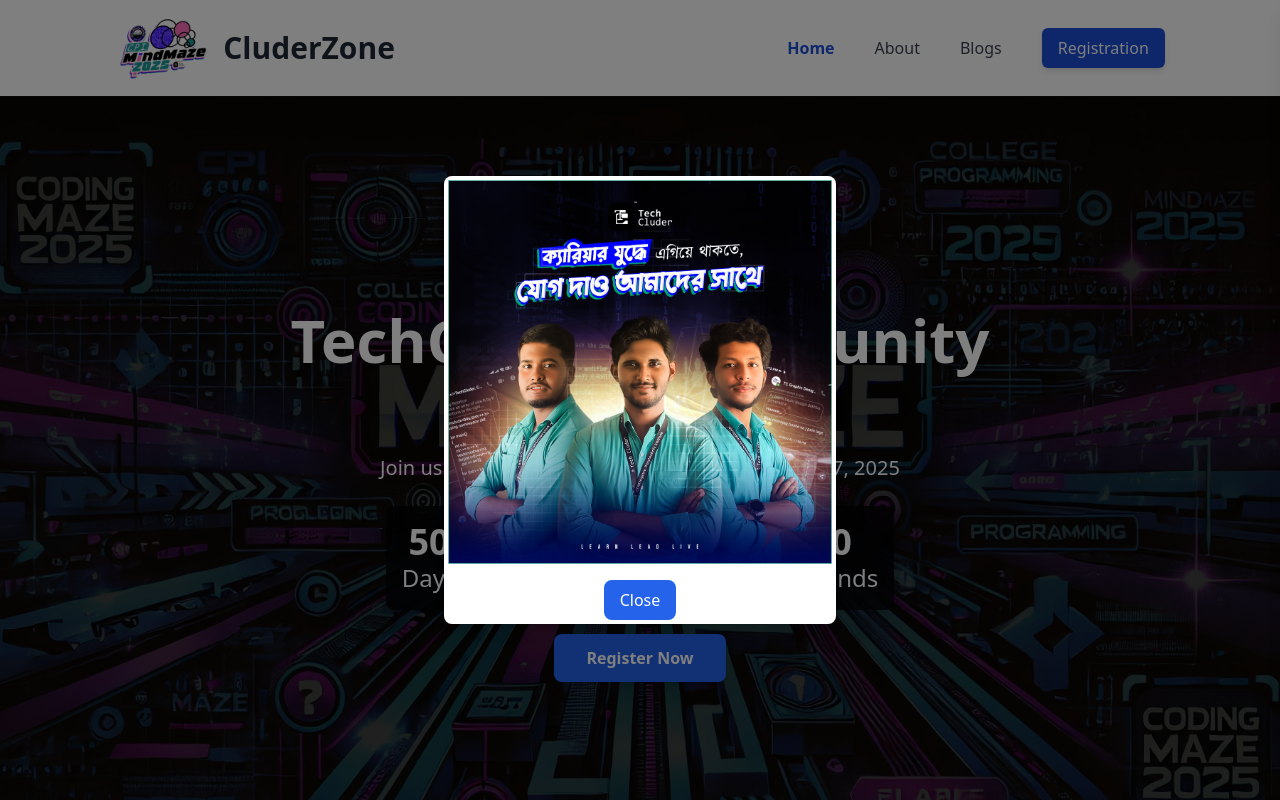
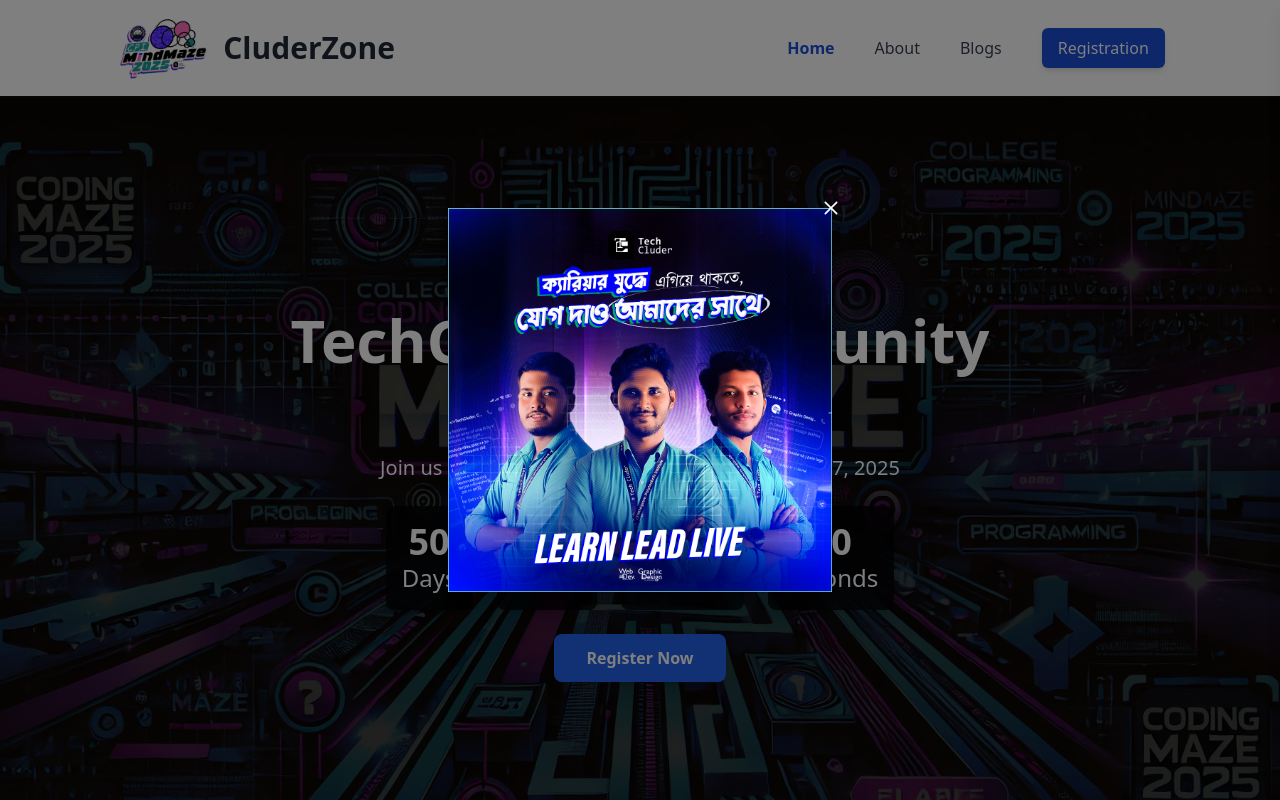
Before and after one commit to ayaj-uddin-24/cluderzone, a React (Vite) app in the folder frontend/: page / in a window 1280 px wide. Shown: the top 800 px of the page. Built offline with nearby package versions, Linux system fonts and the light colour scheme; no server answers.

Commit message:
Updated popup and logo

```diff
--- a/frontend/index.html
+++ b/frontend/index.html
@@ -2,7 +2,7 @@
 <html lang="en">
   <head>
     <meta charset="UTF-8" />
-    <link rel="icon" type="image/svg+xml" href="/vite.svg" />
+    <link rel="icon" type="image/svg+xml" href="/logo.png" />
     <meta name="viewport" content="width=device-width, initial-scale=1.0" />
     <title>Cluder Zone | Home</title>
   </head>
--- a/frontend/src/App.jsx
+++ b/frontend/src/App.jsx
@@ -1,5 +1,5 @@
 import React from "react";
-import { BrowserRouter, Route, Routes } from "react-router-dom";
+import { BrowserRouter, Navigate, Route, Routes } from "react-router-dom";
 import Navbar from "./components/Navbar";
 import Registration from "./pages/Registration";
 import Footer from "./components/Footer";
@@ -17,6 +17,7 @@
       <Navbar />
       <Routes>
         <Route path="/" element={<Home />} />
+        <Route path="/home" element={<Navigate to={"/"} />} />
         <Route path="/registration" element={<Registration />} />
         <Route path="/about" element={<About />} />
         <Route path="/blogs" element={<Blogs />} />
--- a/frontend/src/components/BlogSection.jsx
+++ b/frontend/src/components/BlogSection.jsx
@@ -13,7 +13,7 @@
   }, [posts]);
 
   return (
-    <section className="bg-white text-black mb-10 px-5 sm:px-[5vw] md:px-[7vw] lg:px-[9vw]">
+    <section className="bg-white text-black mt-30 mb-10 px-5 sm:px-[5vw] md:px-[7vw] lg:px-[9vw]">
       {/* Section Title */}
       <h1
         className="text-4xl text-center font-bold mt-5"
--- a/frontend/src/components/Footer.jsx
+++ b/frontend/src/components/Footer.jsx
@@ -1,5 +1,6 @@
 import React from "react";
 import { FaFacebook, FaTwitter, FaInstagram, FaLinkedin } from "react-icons/fa";
+import { Link } from "react-router-dom";
 
 const Footer = () => {
   return (
@@ -20,13 +21,13 @@
           <ul className="flex justify-center space-x-8 text-sm font-medium">
             {["Home", "About", "Blogs", "Registration"].map((link) => (
               <li key={link}>
-                <a
-                  href={`#${link.toLowerCase()}`}
+                <Link
+                  to={`/${link.toLowerCase()}`}
                   className="hover:text-gray-400 transition-colors"
                   aria-label={`Navigate to ${link}`}
                 >
                   {link}
-                </a>
+                </Link>
               </li>
             ))}
           </ul>
--- a/frontend/src/components/HomeBanner.jsx
+++ b/frontend/src/components/HomeBanner.jsx
@@ -32,7 +32,7 @@
 
   return (
     <section
-      className="relative bg-cover bg-center h-screen"
+      className="relative bg-cover bg-center h-[500px] sm:h-screen"
       style={{
         backgroundImage: "url('../../public/banner.webp')",
       }}
--- a/frontend/src/components/Mission.jsx
+++ b/frontend/src/components/Mission.jsx
@@ -2,7 +2,7 @@
 
 const Mission = () => {
   return (
-    <div className="my-10 px-5 sm:px-[5vw] md:px-[7vw] lg:px-[9vw]">
+    <div className="mt-5 sm:my-10 px-5 sm:px-[5vw] md:px-[7vw] lg:px-[9vw]">
       {/* Section Title */}
       <h1 className="text-4xl font-bold text-center" aria-label="Our Mission">
         Our Mission
--- a/frontend/src/pages/Home.jsx
+++ b/frontend/src/pages/Home.jsx
@@ -3,6 +3,7 @@
 import Events from "../components/Events";
 import Mission from "../components/Mission";
 import BlogSection from "../components/BlogSection";
+import { RxCross2 } from "react-icons/rx";
 
 const Home = () => {
   const [showPopUp, setShowPopUp] = useState(false);
@@ -11,7 +12,7 @@
   useEffect(() => {
     const timer = setTimeout(() => {
       setShowPopUp(true);
-    }, 2000);
+    }, 1000);
 
     // Cleanup the timer
     return () => clearTimeout(timer);
@@ -27,14 +28,13 @@
       {/* Popup Message */}
       {showPopUp && (
         <div className="fixed inset-0 flex items-center justify-center bg-black/50">
-          <div className="bg-white p-1 rounded-lg shadow-lg space-y-4 text-center">
-            <img src="/popup.jpg" className="w-96" alt="" />
-            <button
+          <div className="rounded-lg shadow-lg space-y-4 text-center relative mx-5 sm:mx-0">
+            <img src="/popup.jpg" className="w-96" alt="Popup image" />
+            <RxCross2
+              size={22}
+              className="absolute text-white -top-[27px] -right-2.5 cursor-pointer"
               onClick={() => setShowPopUp(false)}
-              className="px-4 py-2 bg-blue-600 text-white rounded-lg hover:bg-blue-500 transition"
-            >
-              Close
-            </button>
+            />
           </div>
         </div>
       )}
```
Also changed, not shown: frontend/public/popup.jpg, 1 other file (tests, documents, lock files or other folders).
